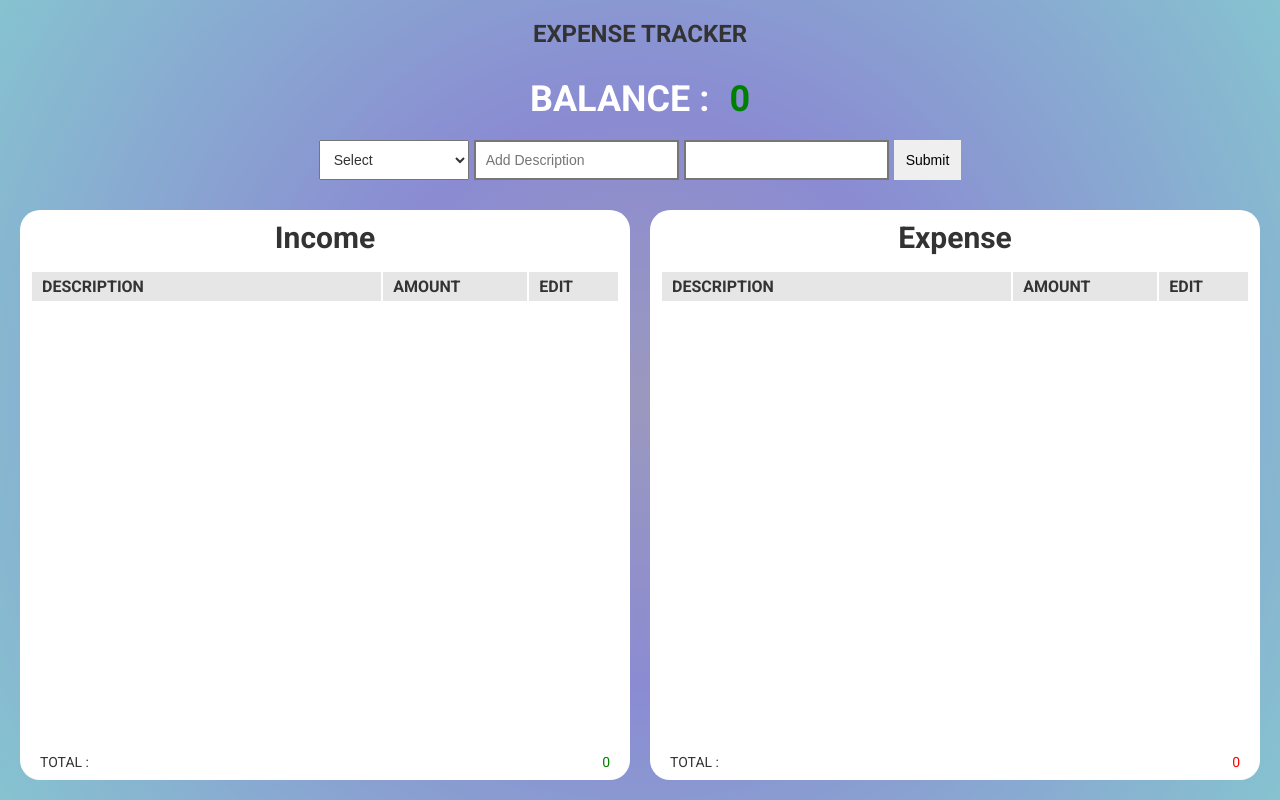
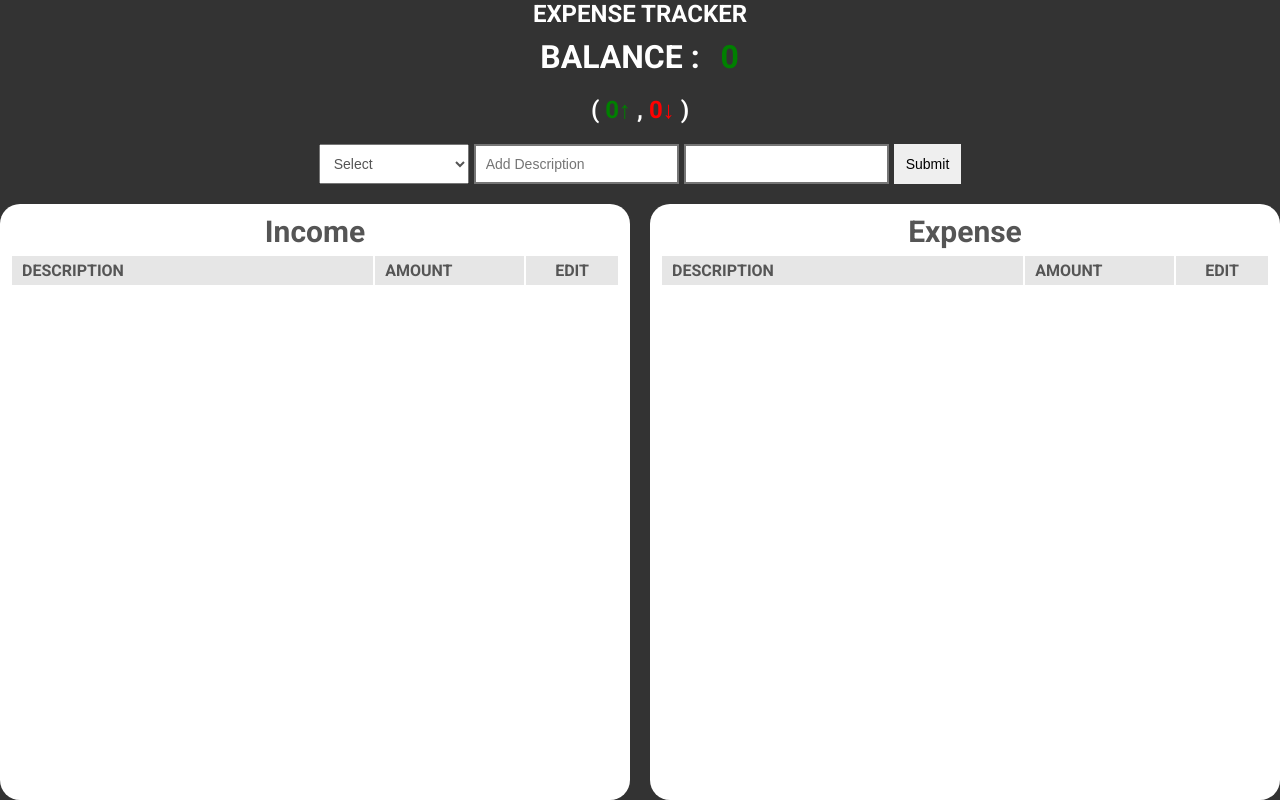
Before and after one commit to divyang-softrefine/expense-tracker, a website built with Parcel: page index.html in a window 1280 px wide. Built offline with nearby package versions, Linux system fonts and the light colour scheme.

Commit message:
style changes

```diff
--- a/index.html
+++ b/index.html
@@ -17,6 +17,7 @@
         <div class="balance-container">
             <h3>Balance :</h3>
             <span id="current-balance">333</span>
+            <span>( <span class="total-positive"></span> ,<span class="total-negative"></span> )</span>
         </div>
         <div class="form-container">
             <form class="m-auto" id="form">
@@ -51,9 +52,6 @@
                         </tr>
                     </thead>
                 </table>
-                <div class="total-container">
-                    <span>TOTAL : </span><span class="total"></span>
-                </div>
             </div>
 
             <div class="negative">
@@ -67,9 +65,6 @@
                         </tr>
                     </thead>
                 </table>
-                <div class="total-container">
-                    <span>TOTAL : </span><span class="total"></span>
-                </div>
             </div>
 
         </div>
--- a/src/js/controller.js
+++ b/src/js/controller.js
@@ -8,8 +8,8 @@ const inputSubmit = document.querySelector('#submitBtn');
 const despError = document.querySelector('#despError');
 const priceError = document.querySelector('#priceError');
 const typeError = document.querySelector('#typeError');
-const totalPositive = document.querySelector('.positive').children[2].children[1];
-const totalNegative = document.querySelector('.negative').children[2].children[1];
+const totalPositive = document.querySelector('.total-positive');
+const totalNegative = document.querySelector('.total-negative');
 
 class data{
     constructor(type,desp,amount){
@@ -82,7 +82,7 @@ class App{
     renderData(_data,table){
         const  markup = `<tr class="data-field" data-id=${_data.id}>
         <td class="description-field">${_data.desp}</td>
-        <td class="amount-field">${_data.amount}</td>
+        <td class="amount-field">${table===positive_table ? _data.amount:-_data.amount}</td>
         <td><button id='del-${_data.id}'>Delete</button></td>
         </tr> `;
         table.insertAdjacentHTML('beforeend',markup);
@@ -116,7 +116,7 @@ class App{
         for(let i = 0; i < this.#positive_movements.length; i++)
             pos_sum+=this.#positive_movements[i].amount;
 
-        totalNegative.textContent = `${pos_sum === 0 ? `` : `(${Math.round((neg_sum/pos_sum )* 100)}% of Income used)`} ${neg_sum}`;
+        totalNegative.textContent = `${pos_sum === 0 ? `` : `(${Math.round((neg_sum/pos_sum )* 100)}%)`} ${neg_sum}`;
         totalPositive.textContent =  `${pos_sum}`;
     }
 
--- a/src/sass/main.scss
+++ b/src/sass/main.scss
@@ -5,7 +5,7 @@ html{
     font-family: 'Roboto', sans-serif;
 }
 
-$text-default : #333;
+$text-default : #555;
 *,*::after,*::before{
     margin: 0;
     box-sizing: border-box;
@@ -24,23 +24,21 @@ $text-default : #333;
     width: 100vw;
     height: auto;
     min-height: 100vh;
-    padding : 2rem;
-    background-color: rgba(255, 255, 255, 0.5);
+    background-color: #333;
     box-shadow: 0 0 15px rgba(0,0,0,0.125);
     display: flex;
     flex-flow: column nowrap;
     overflow: hidden;
-    gap : 2rem;
-    row-gap: 2rem;
     align-items: center;
     color : $text-default;
 }
 .heading-two{
     font-size: 2.4rem;
-    color: $text-default;
+    color: white;
     text-transform: uppercase;
 }
 .table-container{
+    padding-top: 2rem;
     width: 100%;
     flex-grow: 1;
     overflow-y: auto;
@@ -49,7 +47,6 @@ $text-default : #333;
     flex-flow: row wrap;
 
     &>*{
-    margin-top: 1rem;
     border-spacing: .2rem .5em;
     font-size: 1.4rem;
     flex-grow: 1;
@@ -60,18 +57,10 @@ $text-default : #333;
     }
     & table{
         width: 100%;
-        margin-top: 1rem;
         border-spacing: .2rem .5em;
         font-size: 1.4rem;
     }
     }
-}
-.total-container{
-    margin-top: auto;
-    display: flex;
-    flex-flow: row;
-    justify-content: space-between;
-    padding: 0 1rem;
 }
 .positive,.negative{
     display: flex;
@@ -83,17 +72,21 @@ $text-default : #333;
     padding : 1rem;
 }
 
-.positive{
-    .total{
+.total{
+    &-positive{
         color : green;
+        &::after{
+            content: '↑';
+        }
+    }
+    &-negative{
+        color: red;
+        &::after{
+            content: '↓';
+        }
     }
 }
 
-.negative{
-    .total{
-        color : red;
-    }
-}
 thead{
     *{
         text-transform: uppercase;
@@ -120,15 +113,30 @@ td{
     width: fit-content;
     gap: 2rem;
     margin-top: 1rem;
-    display: flex;
-    flex-flow: row wrap;
+    padding-bottom: 2rem;
+    display: grid;
+    grid-template-columns: repeat(1,3fr);
+    align-items: center;
+    justify-items: center;
+    &>*:first-child{
+        grid-row: 1;
+        grid-column: 1;
+        font-size: 3.2rem;
+    }
+    &>*:nth-child(2){
+        grid-column: span 2;
+        grid-row: 1;
+        font-size: 3.2rem;
+    }
+    &>*:last-child{
+        grid-row: 2;
+        grid-column: span 3;
+        margin: 0 auto;
+        font-size: 2.4rem;
+    }
     justify-content: space-between;
-    font-size: 3.6rem;
-    color: $text-default;
+    color : white;
     text-transform: uppercase;
-    h3{
-        color: white;
-    }
     font-weight: 700;
 }
 
@@ -143,9 +151,21 @@ tr{
         max-width: 200px;
         overflow-x: auto;
         }
+        &:last-child{
+            text-align: center;
+        }
     }
 }
-
+.table-negative{
+    .amount-field{
+        color : red;
+    }
+}
+.table-positive{
+    .amount-field{
+        color : green;
+    }
+}
 input{
     padding : 1rem;
     border-style: solid;
```
Also changed, not shown: dist/index.html, 4 other files.
